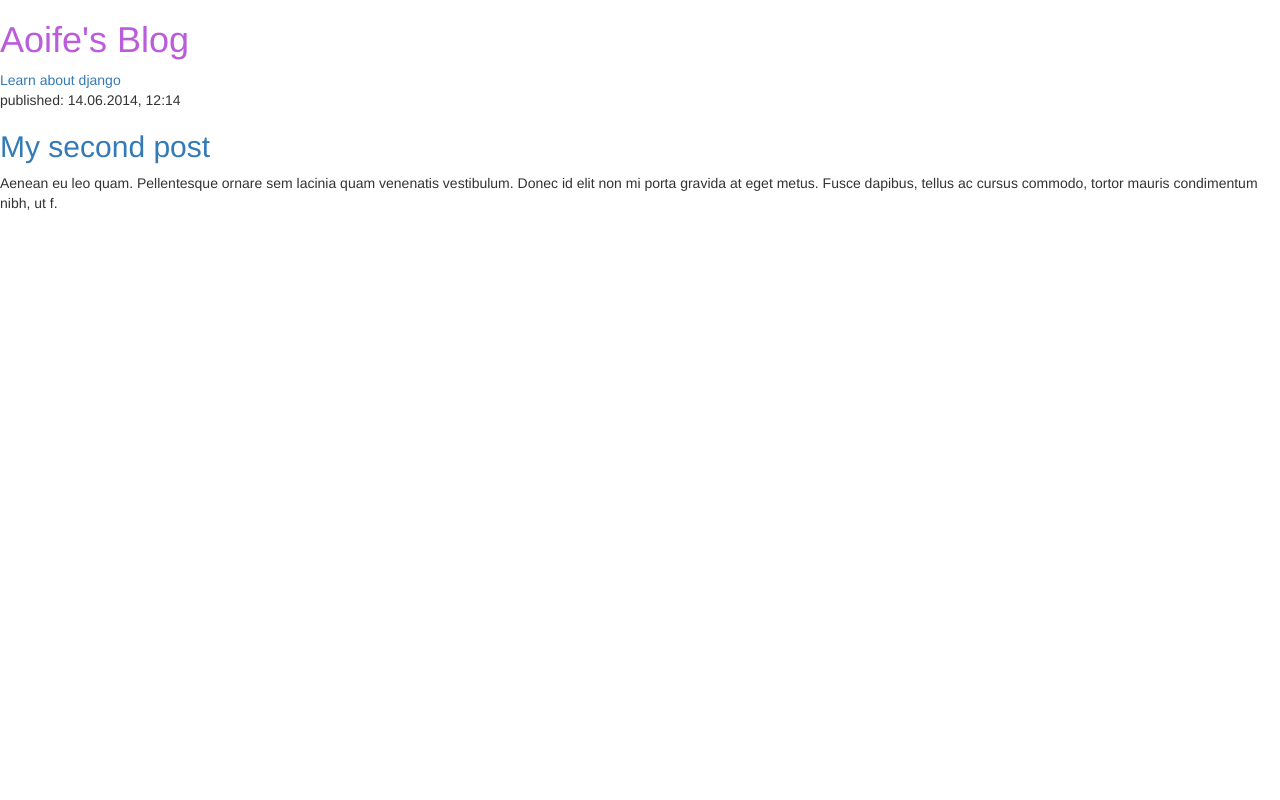
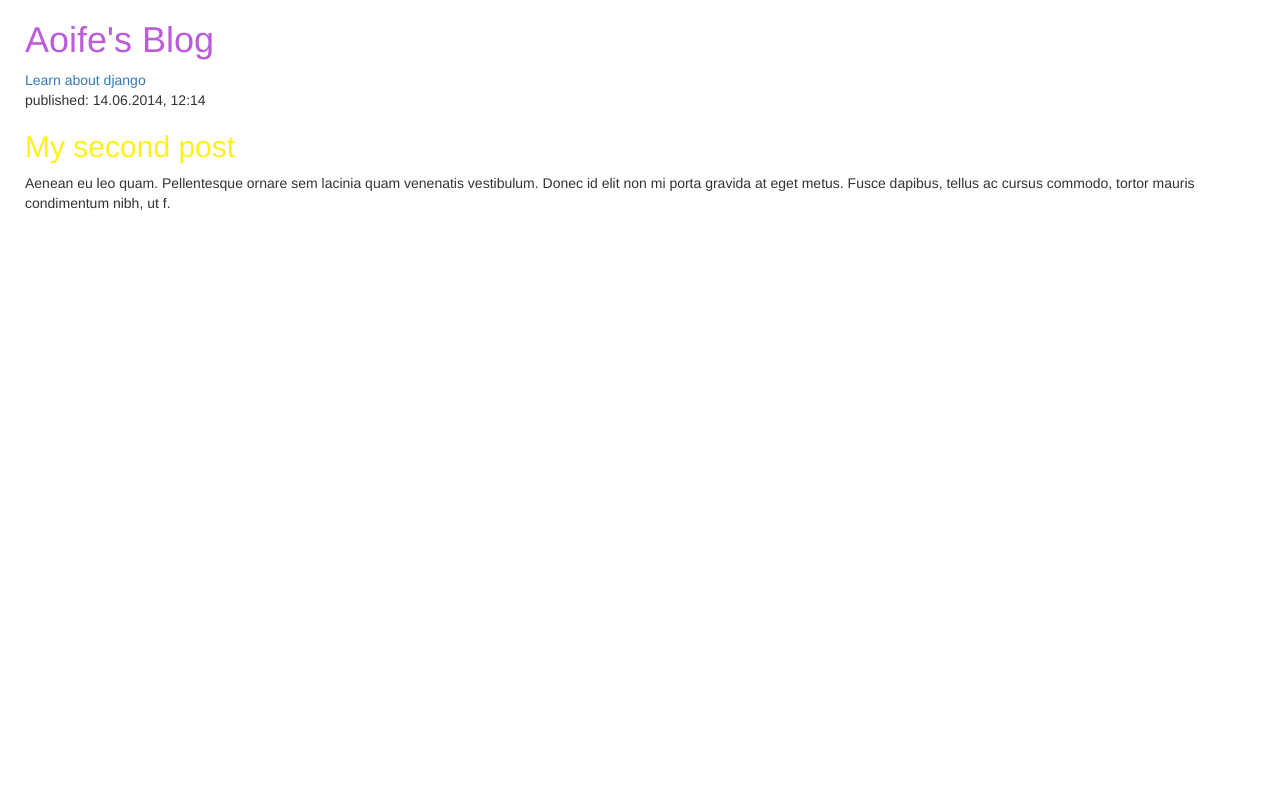
Before and after one commit to aoifeob/django-blog, a Django app: page / in a window 1280 px wide. Run offline with Django 3.2, Linux system fonts and the light colour scheme; data that the repository does not hold is empty; some libraries are stand-ins or nearby versions.

Commit message:
css changes

```diff
--- a/blog/static/css/blog.css
+++ b/blog/static/css/blog.css
@@ -1,3 +1,19 @@
 h1 a {
     color: #BB5CDB;
 }
+
+h1 a:hover {
+color: #BB5CDB;
+}
+
+h2 a {
+    color: #FFF019;
+}
+
+h2 a:hover {
+  color: #FFF019;
+}
+
+body {
+    padding-left: 25px;
+}
--- a/blog/templates/blog/post_list.html
+++ b/blog/templates/blog/post_list.html
@@ -21,7 +21,7 @@
         {% for post in posts %}
         <div>
            <p>published: {{ post.published_date }}</p>
-           <h1><a href="">{{ post.title }}</a></h1>
+           <h2><a href="">{{ post.title }}</a></h2>
            <p>{{ post.text|linebreaksbr }}</p>
        </div>
   {% endfor %}
```
